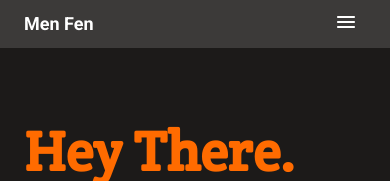
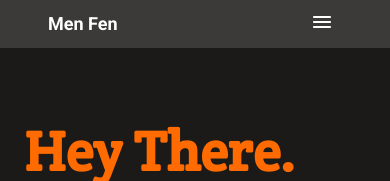
Before and after one commit to mengiefen/personal-portfolio, a website: page index.html in a window 390 px wide. Shown: the top 181 px of the page. Drawn offline with Linux system fonts and the light colour scheme.

Commit message:
add margin to mobile-nav class

```diff
--- a/styles.css
+++ b/styles.css
@@ -62,6 +62,7 @@ body {
   display: flex;
   justify-content: space-between;
   align-items: center;
+  margin: 0 24px;
 }
 
 .mobile-menu .mobile-nav-item {
```
